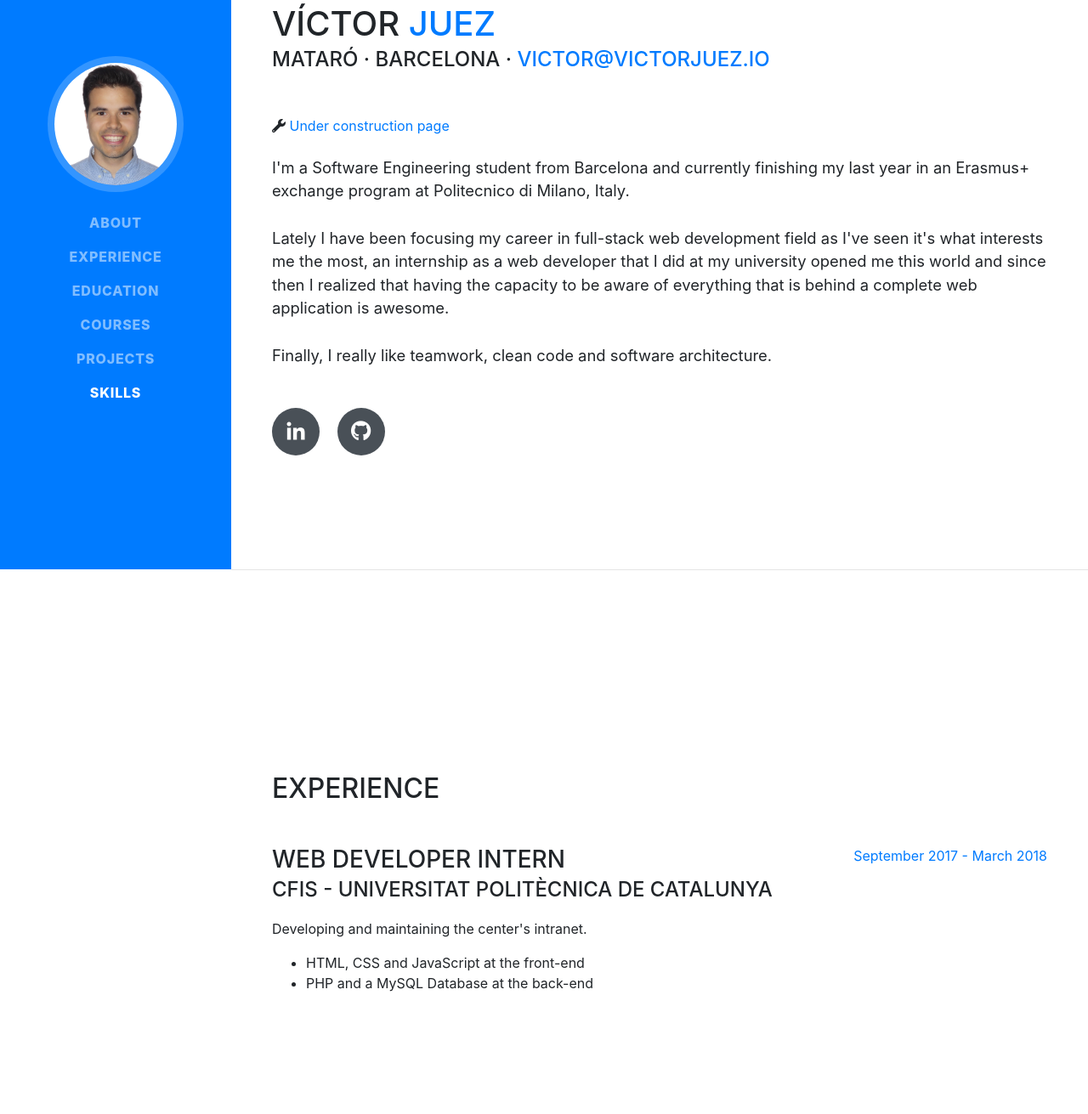
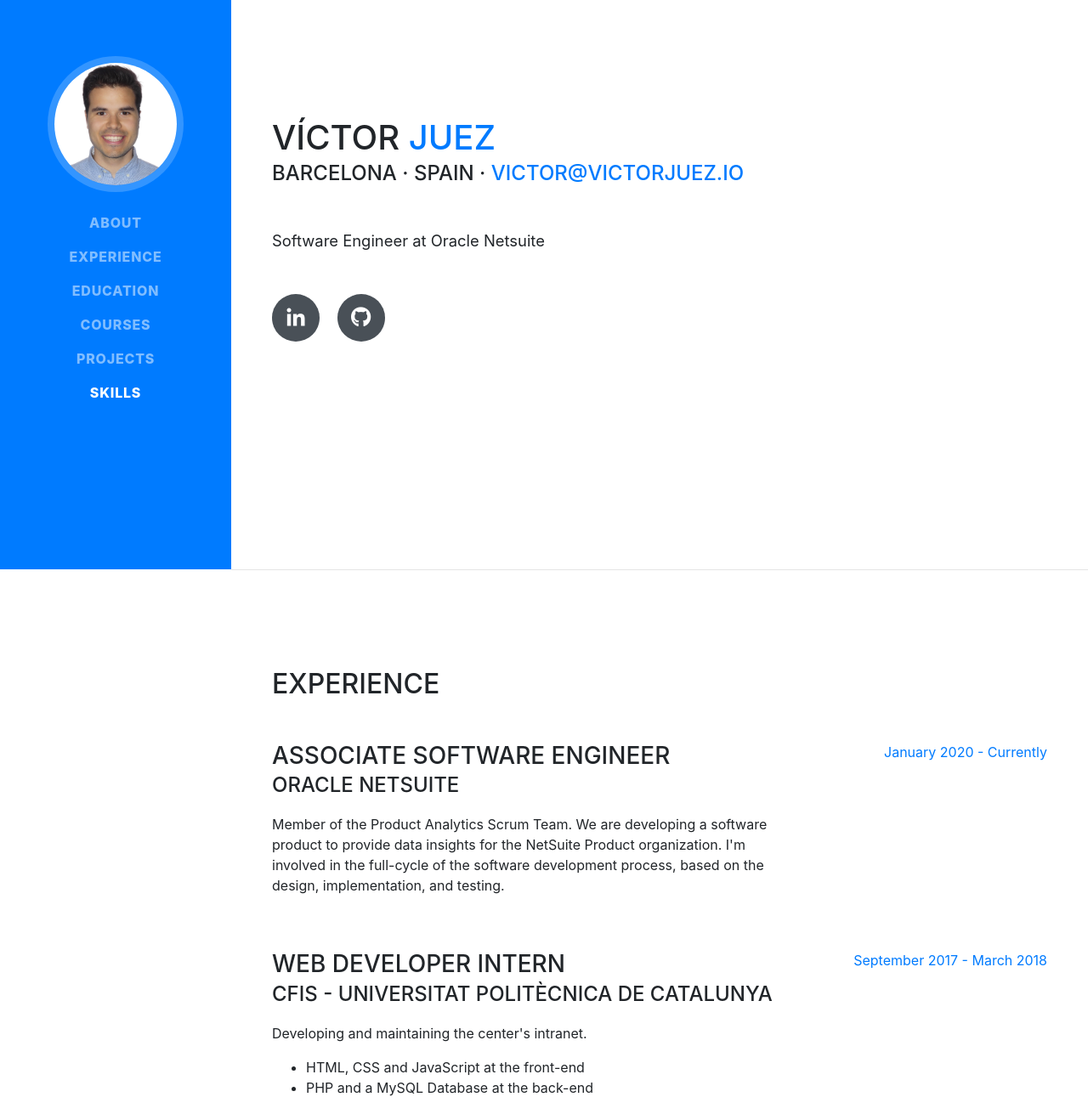
Before and after one commit to VictorJuez/my-portfolio, a website with bundled scripts: page index.html in a window 1280 px wide. Shown: the part 130-1441 px from the top of the page at 85% size. Built offline with nearby package versions, Linux system fonts and the light colour scheme; a web font is replaced by a local one.

Commit message:
cv update

```diff
--- a/index.html
+++ b/index.html
@@ -69,15 +69,11 @@
           <h1 class="mb-0">Víctor
             <span class="text-primary">Juez</span>
           </h1>
-          <div class="subheading mb-5">Mataró · Barcelona ·
+          <div class="subheading mb-5">Barcelona · Spain ·
             <a href="mailto:victor@victorjuez.io">victor@victorjuez.io</a>
           </div>
-          <i class="fas fa-wrench"></i> <span class="text-primary">Under construction page</span><br><br>
-          <p class="lead mb-5">I'm a Software Engineering student from Barcelona and currently finishing my last year in an Erasmus+ exchange program at Politecnico di Milano, Italy.
-            <br><br>
-            Lately I have been focusing my career in full-stack web development field as I've seen it's what interests me the most, an internship as a web developer that I did at my university opened me this world and since then I realized that having the capacity to be aware of everything that is behind a complete web application is awesome.
-            <br><br>
-            Finally, I really like teamwork, clean code and software architecture.
+          <p class="lead mb-5">
+            Software Engineer at Oracle Netsuite
           </p>
           <div class="social-icons">
             <a href="https://www.linkedin.com/in/victorjuez">
@@ -95,6 +91,20 @@
       <section class="resume-section p-3 p-lg-5 d-flex flex-column" id="experience">
         <div class="my-auto">
           <h2 class="mb-5">Experience</h2>
+
+          <div class="resume-item d-flex flex-column flex-md-row mb-5">
+            <div class="resume-content mr-auto">
+              <h3 class="mb-0">Associate Software Engineer</h3>
+              <div class="subheading mb-3">Oracle NetSuite</div>
+              <div>
+                  <p>Member of the Product Analytics Scrum Team.
+                    We are developing a software product to provide data insights for the NetSuite Product organization. I'm involved in the full-cycle of the software development process, based on the design, implementation, and testing.</p>
+              </div>
+            </div>
+            <div class="resume-date text-md-right">
+              <span class="text-primary">January 2020 - Currently</span>
+            </div>
+          </div>
 
           <div class="resume-item d-flex flex-column flex-md-row mb-5">
             <div class="resume-content mr-auto">
```
Also changed, not shown: presentation.txt (deleted, +0 -20 lines), README.md (deleted).
